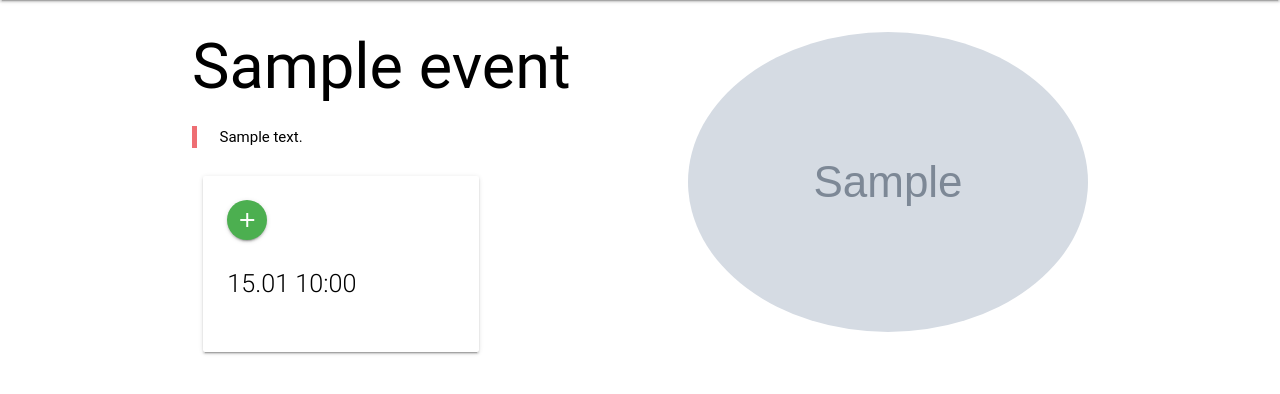
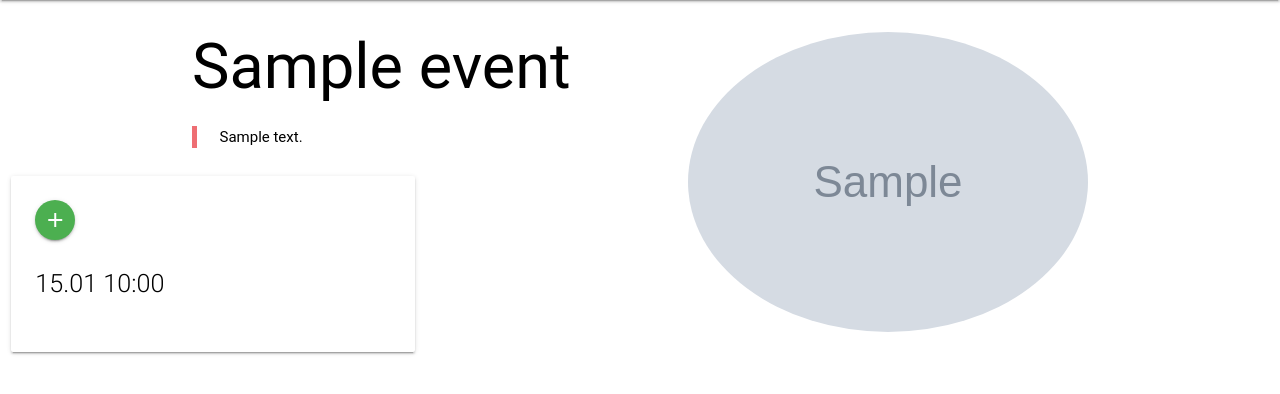
Before and after one commit to Michcioperz/plansza, a Django app: template plansza/templates/plansza/event_details.html in a window 1280 px wide. Shown: the part 64-458 px from the top of the page. Run offline with Django 3.2, Linux system fonts and the light colour scheme; the template is opened without the code that fills it: most values are stand-ins (such as "Sample title", 1, 10 or a date in 2020); grey boxes marked "Sample" are stand-in pictures; data that the repository does not hold is empty; some libraries are stand-ins or nearby versions; some web fonts are replaced.

Commit message:
it will be better like this

```diff
--- a/plansza/templates/plansza/event_details.html
+++ b/plansza/templates/plansza/event_details.html
@@ -7,7 +7,7 @@
     <h1>{{ event.name }}</h1>
     <blockquote>{{ event.description }}</blockquote>
   </div>
-  <div class="container row">
+  <div class="row">
     {% for hour in event.serious_hours %}
       <div class="col s12 m6 l4">
         <div class="card-panel">
```
